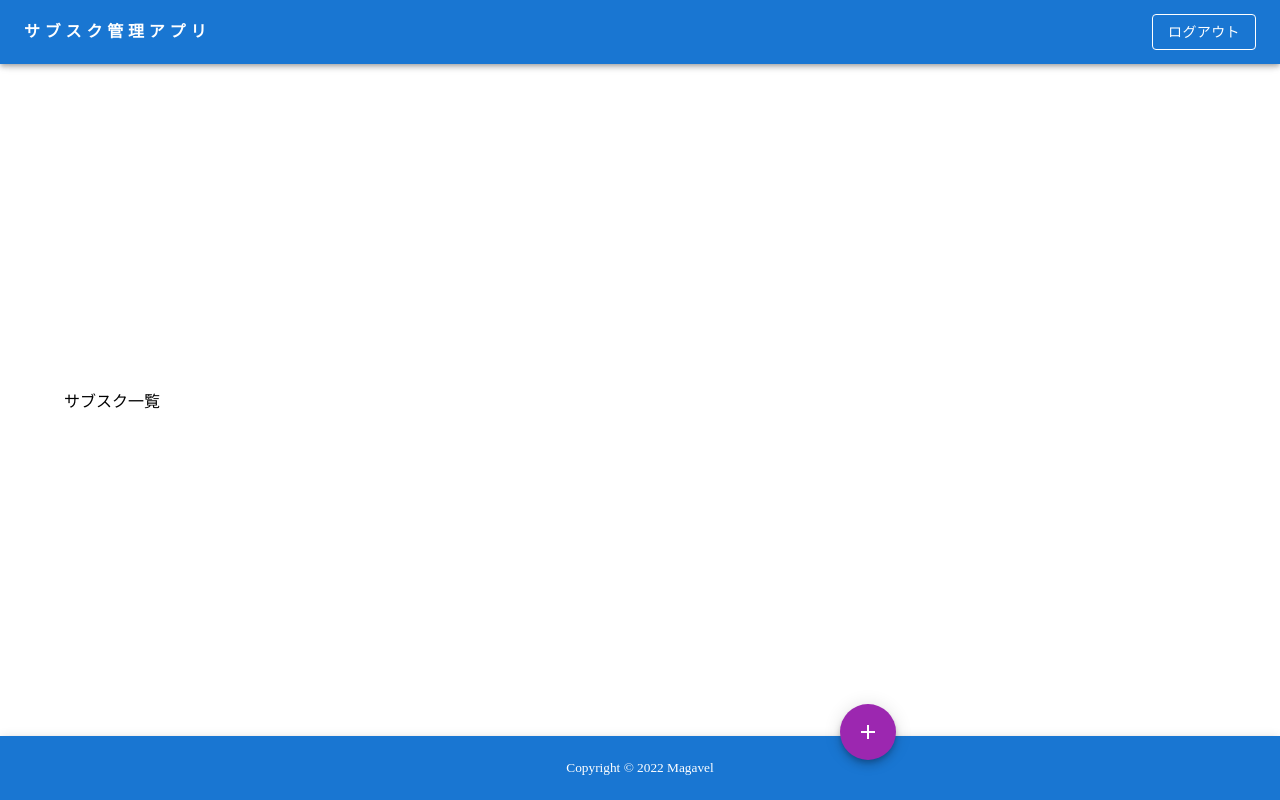
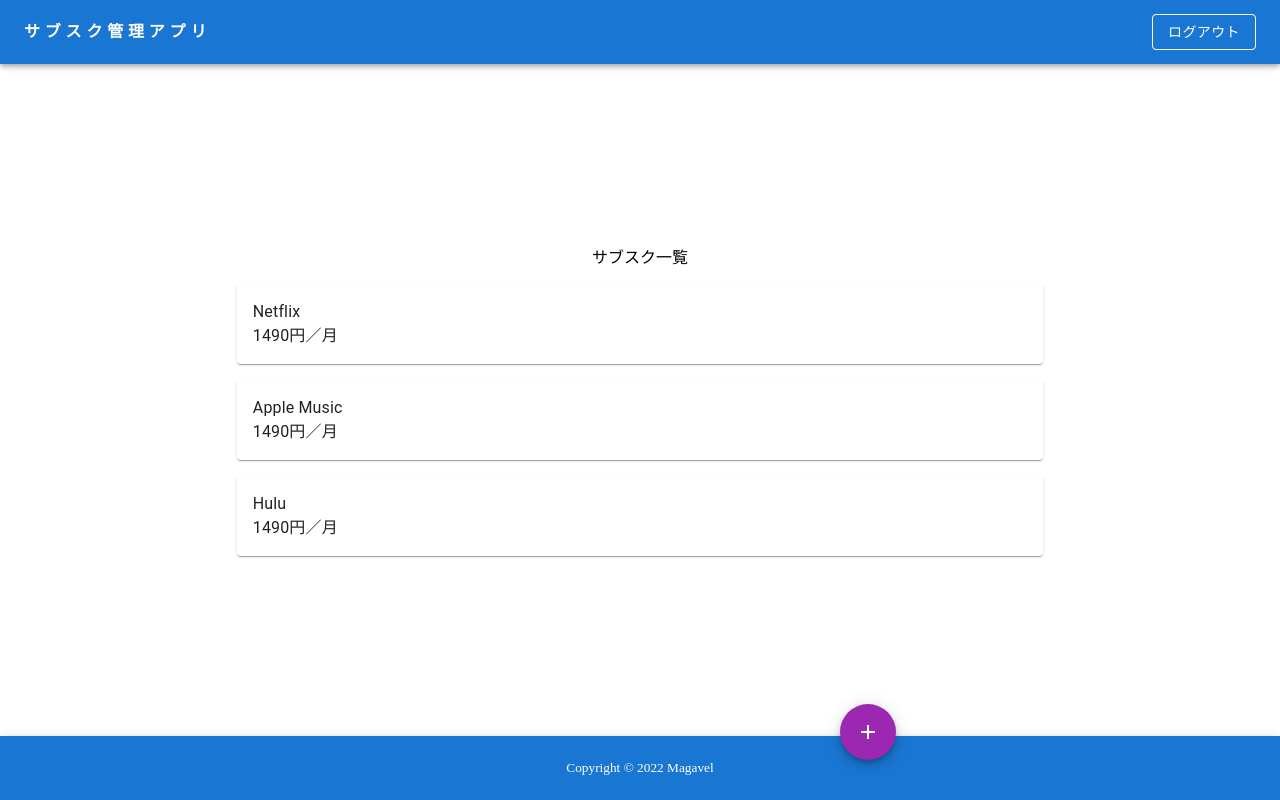
Before and after one commit to y-magavel/subscription-management-app, a React (Create React App) app: page /home in a window 1280 px wide. Built offline with nearby package versions, Linux system fonts and the light colour scheme; no server answers; sample sign-in values are in the browser's storage.

Commit message:
サブスク一覧部分のモックを作成
カードをリスト形式で表示する

```diff
--- a/src/components/organisms/ServiceList.tsx
+++ b/src/components/organisms/ServiceList.tsx
@@ -1,8 +1,36 @@
 import React from "react";
+import {Card, CardActionArea, CardContent, Stack, Typography} from "@mui/material";
 
 export const ServiceList: React.FC = () => {
     return (
         <>
+            <Stack spacing={2} sx={{width: "100%", alignItems: "center"}}>
+                <p>サブスク一覧</p>
+                <Card sx={{width: "70%"}}>
+                    <CardActionArea>
+                        <CardContent>
+                            <Typography>Netflix</Typography>
+                            <Typography>1490円／月</Typography>
+                        </CardContent>
+                    </CardActionArea>
+                </Card>
+                <Card sx={{width: "70%"}}>
+                    <CardActionArea>
+                        <CardContent>
+                            <Typography>Apple Music</Typography>
+                            <Typography>1490円／月</Typography>
+                        </CardContent>
+                    </CardActionArea>
+                </Card>
+                <Card sx={{width: "70%"}}>
+                    <CardActionArea>
+                        <CardContent>
+                            <Typography>Hulu</Typography>
+                            <Typography>1490円／月</Typography>
+                        </CardContent>
+                    </CardActionArea>
+                </Card>
+            </Stack>
         </>
     );
 };
--- a/src/components/pages/Home.tsx
+++ b/src/components/pages/Home.tsx
@@ -13,7 +13,6 @@
         <>
             <Header/>
             <Container sx={{height: '100vh', display: 'flex', alignItems: 'center'}}>
-                サブスク一覧
                 <ServiceList/>
             </Container>
             <RegisterModal open={open} setOpen={setOpen}/>
```
